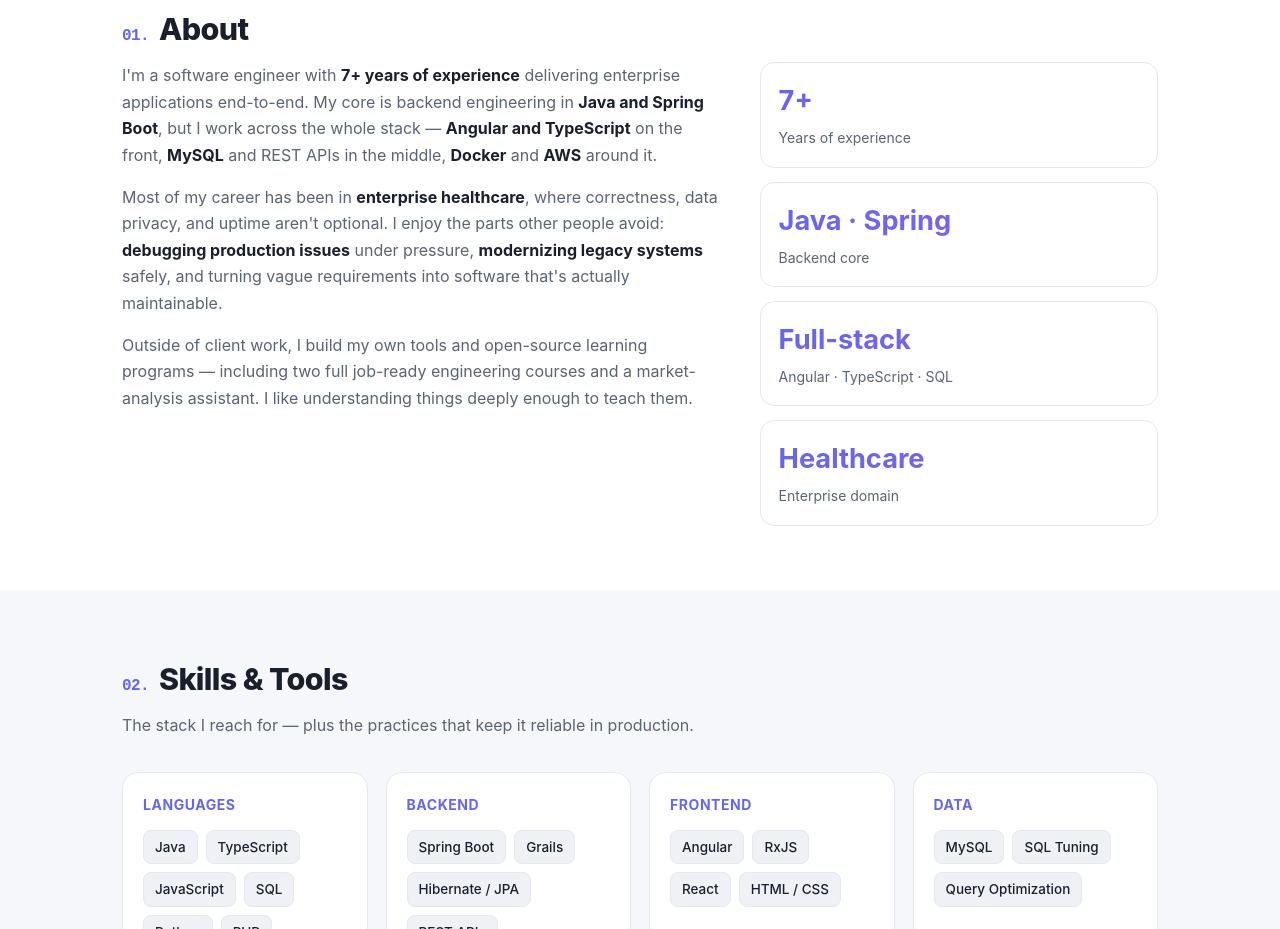
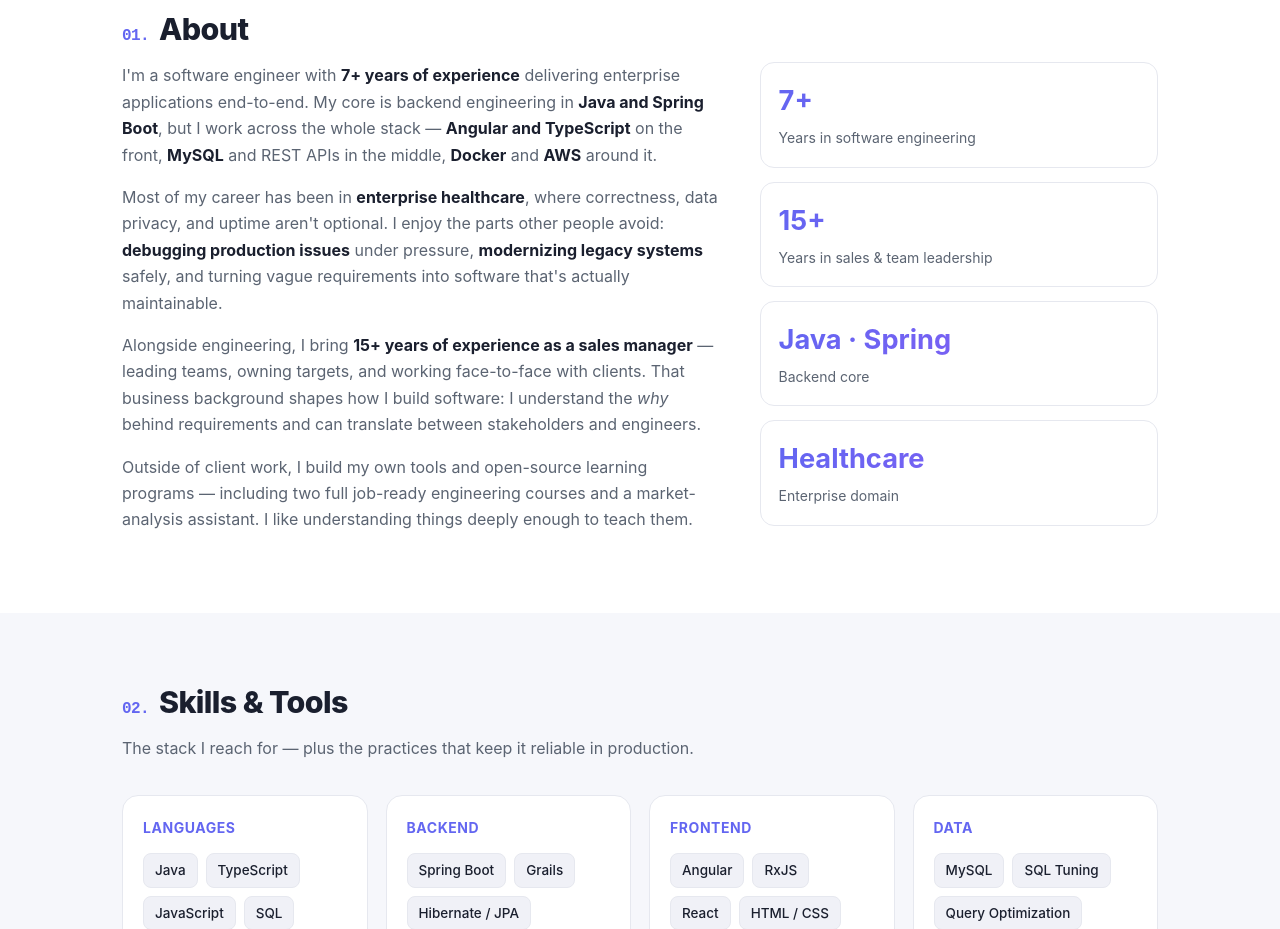
Before and after one commit to sina2022/sina2022.github.io, a plain HTML site: page index.html in a window 1280 px wide. Shown: the part 800-1729 px from the top of the page. Drawn offline with Linux system fonts and the light colour scheme.

Commit message:
Add 15+ years sales/leadership background to portfolio
Co-Authored-By: Claude Opus 4.8 <noreply@anthropic.com>

```diff
--- a/index.html
+++ b/index.html
@@ -169,12 +169,13 @@ footer .wrap{display:flex;justify-content:space-between;flex-wrap:wrap;gap:10px}
       <div>
         <p>I'm a software engineer with <strong>7+ years of experience</strong> delivering enterprise applications end-to-end. My core is backend engineering in <strong>Java and Spring Boot</strong>, but I work across the whole stack — <strong>Angular and TypeScript</strong> on the front, <strong>MySQL</strong> and REST APIs in the middle, <strong>Docker</strong> and <strong>AWS</strong> around it.</p>
         <p>Most of my career has been in <strong>enterprise healthcare</strong>, where correctness, data privacy, and uptime aren't optional. I enjoy the parts other people avoid: <strong>debugging production issues</strong> under pressure, <strong>modernizing legacy systems</strong> safely, and turning vague requirements into software that's actually maintainable.</p>
+        <p>Alongside engineering, I bring <strong>15+ years of experience as a sales manager</strong> — leading teams, owning targets, and working face-to-face with clients. That business background shapes how I build software: I understand the <em>why</em> behind requirements and can translate between stakeholders and engineers.</p>
         <p>Outside of client work, I build my own tools and open-source learning programs — including two full job-ready engineering courses and a market-analysis assistant. I like understanding things deeply enough to teach them.</p>
       </div>
       <div class="facts">
-        <div class="fact"><b>7+</b><span>Years of experience</span></div>
+        <div class="fact"><b>7+</b><span>Years in software engineering</span></div>
+        <div class="fact"><b>15+</b><span>Years in sales &amp; team leadership</span></div>
         <div class="fact"><b>Java · Spring</b><span>Backend core</span></div>
-        <div class="fact"><b>Full-stack</b><span>Angular · TypeScript · SQL</span></div>
         <div class="fact"><b>Healthcare</b><span>Enterprise domain</span></div>
       </div>
     </div>
```
